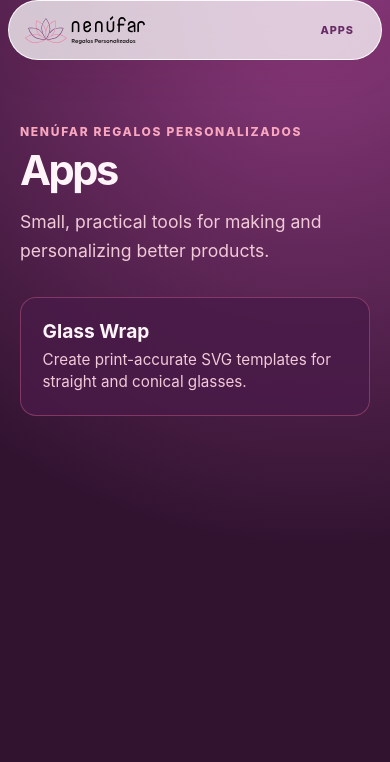
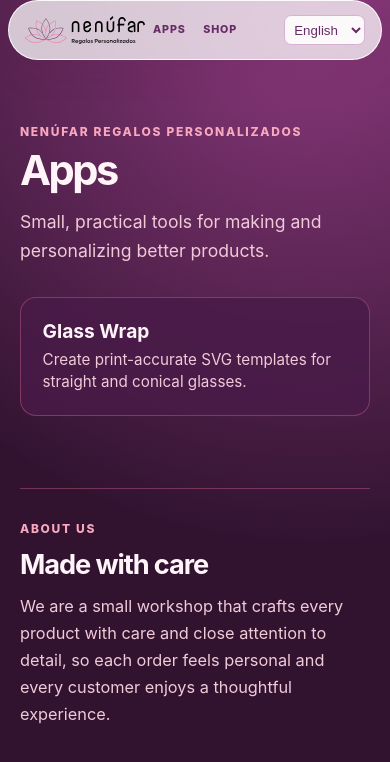
Before and after one commit to holaontiveros/glass-wrap, a website with bundled scripts: page site/index.html in a window 390 px wide. Built offline with nearby package versions, Linux system fonts and the light colour scheme.

Commit message:
feat: localize shared navigation and apps hub

```diff
--- a/site/glass-wrap/app.js
+++ b/site/glass-wrap/app.js
@@ -29,6 +29,9 @@ function renderStaticText() {
   document.querySelector('#page-description').content = text('pageDescription');
   document.querySelectorAll('[data-i18n]').forEach((element) => {
     element.textContent = text(element.dataset.i18n);
+  });
+  document.querySelectorAll('[data-i18n-aria]').forEach((element) => {
+    element.setAttribute('aria-label', text(element.dataset.i18nAria));
   });
   document.querySelectorAll('[data-i18n-placeholder]').forEach((element) => {
     element.placeholder = text(element.dataset.i18nPlaceholder);
--- a/site/index.html
+++ b/site/index.html
@@ -19,22 +19,31 @@
       strong, small { display: block; }
       strong { font-size: 1.2rem; }
       small { margin-top: .35rem; color: #f0cad8; font-size: .95rem; line-height: 1.45; }
+      .about { max-width: 42rem; margin-top: 4.5rem; padding-top: 2rem; border-top: 1px solid rgba(241, 116, 158, .35); }
+      .about h2 { margin: 0 0 .8rem; font-size: clamp(1.7rem, 4vw, 2.4rem); letter-spacing: -.04em; }
+      .about p:last-child { margin: 0; color: #f0cad8; font-size: 1.02rem; line-height: 1.65; }
     </style>
     <link rel="stylesheet" href="./shared/header.css" />
   </head>
   <body>
     <div data-nenufar-header data-root-path="./" data-logo-path="./assets/nenufar_logo_horizontal.svg"></div>
     <main>
-      <p class="eyebrow">NENÚFAR REGALOS PERSONALIZADOS</p>
-      <h1>Apps</h1>
-      <p class="intro">Small, practical tools for making and personalizing better products.</p>
-      <nav class="apps" aria-label="Available apps">
+      <p class="eyebrow" data-i18n="eyebrow">NENÚFAR REGALOS PERSONALIZADOS</p>
+      <h1 data-i18n="heading">Apps</h1>
+      <p class="intro" data-i18n="intro">Small, practical tools for making and personalizing better products.</p>
+      <nav class="apps" data-i18n-aria="availableApps" aria-label="Available apps">
         <a href="./glass-wrap/">
           <strong>Glass Wrap</strong>
-          <small>Create print-accurate SVG templates for straight and conical glasses.</small>
+          <small data-i18n="glassWrapDescription">Create print-accurate SVG templates for straight and conical glasses.</small>
         </a>
       </nav>
+      <section class="about" aria-labelledby="about-heading">
+        <p class="eyebrow" data-i18n="aboutEyebrow">ABOUT US</p>
+        <h2 id="about-heading" data-i18n="aboutHeading">Made with care</h2>
+        <p data-i18n="aboutText">We are a small workshop that crafts every product with care and close attention to detail, so each order feels personal and every customer enjoys a thoughtful experience.</p>
+      </section>
     </main>
     <script type="module" src="./shared/header.js"></script>
+    <script type="module" src="./index.js"></script>
   </body>
 </html>
--- /dev/null
+++ b/site/index.js
@@ -0,0 +1,64 @@
+import {resolveLocale} from './shared/locale.js';
+
+const translations = {
+  en: {
+    pageTitle: 'Nenúfar Apps',
+    pageDescription: 'Small practical utilities by Nenúfar Regalos Personalizados.',
+    language: 'Language',
+    apps: 'Apps',
+    shop: 'Shop',
+    primaryNavigation: 'Primary navigation',
+    eyebrow: 'NENÚFAR REGALOS PERSONALIZADOS',
+    heading: 'Apps',
+    intro: 'Small, practical tools for making and personalizing better products.',
+    availableApps: 'Available apps',
+    glassWrapDescription: 'Create print-accurate SVG templates for straight and conical glasses.',
+    aboutEyebrow: 'ABOUT US',
+    aboutHeading: 'Made with care',
+    aboutText: 'We are a small workshop that crafts every product with care and close attention to detail, so each order feels personal and every customer enjoys a thoughtful experience.',
+  },
+  es: {
+    pageTitle: 'Apps Nenúfar',
+    pageDescription: 'Pequeñas utilidades prácticas de Nenúfar Regalos Personalizados.',
+    language: 'Idioma',
+    apps: 'Apps',
+    shop: 'Tienda',
+    primaryNavigation: 'Navegación principal',
+    eyebrow: 'NENÚFAR REGALOS PERSONALIZADOS',
+    heading: 'Apps',
+    intro: 'Herramientas prácticas para crear y personalizar mejores productos.',
+    availableApps: 'Apps disponibles',
+    glassWrapDescription: 'Crea plantillas SVG a escala real para vasos rectos y cónicos.',
+    aboutEyebrow: 'SOBRE NOSOTROS',
+    aboutHeading: 'Hecho con cuidado',
+    aboutText: 'Somos un pequeño taller que crea cada producto con cuidado y atención al detalle, para que cada pedido se sienta especial y cada cliente disfrute una experiencia cercana.',
+  },
+};
+
+export function translate(locale, key) {
+  return translations[resolveLocale(locale)]?.[key] ?? translations.en[key] ?? key;
+}
+
+if (typeof document !== 'undefined') {
+  const language = document.querySelector('#language');
+  let locale = resolveLocale(navigator.language);
+
+  function render() {
+    document.documentElement.lang = locale;
+    document.title = translate(locale, 'pageTitle');
+    document.querySelector('meta[name="description"]').content = translate(locale, 'pageDescription');
+    document.querySelectorAll('[data-i18n]').forEach((element) => {
+      element.textContent = translate(locale, element.dataset.i18n);
+    });
+    document.querySelectorAll('[data-i18n-aria]').forEach((element) => {
+      element.setAttribute('aria-label', translate(locale, element.dataset.i18nAria));
+    });
+  }
+
+  language.value = locale;
+  language.addEventListener('change', () => {
+    locale = resolveLocale(language.value);
+    render();
+  });
+  render();
+}
--- a/site/shared/header.css
+++ b/site/shared/header.css
@@ -6,6 +6,7 @@
 }
 
 .nenufar-apps-header__inner {
+  position: relative;
   display: flex;
   align-items: center;
   justify-content: space-between;
@@ -39,6 +40,35 @@
   gap: .45rem;
 }
 
+.nenufar-apps-header__nav {
+  position: absolute;
+  left: 50%;
+  display: flex;
+  align-items: center;
+  gap: .2rem;
+  transform: translateX(-50%);
+}
+
+.nenufar-apps-header__nav a {
+  padding: .7rem .95rem;
+  border-radius: 999px;
+  color: #672c66;
+  font-size: .78rem;
+  font-weight: 800;
+  letter-spacing: .08em;
+  line-height: 1;
+  text-decoration: none;
+  text-transform: uppercase;
+  transition: background .16s ease, color .16s ease;
+}
+
+.nenufar-apps-header__nav a:hover,
+.nenufar-apps-header__nav a:focus-visible {
+  background: #672c66;
+  color: #fff;
+  outline: none;
+}
+
 .nenufar-apps-header .language-control {
   display: flex;
   align-items: center;
@@ -63,28 +93,8 @@
   padding: .35rem .45rem;
 }
 
-.nenufar-apps-header__hub-link {
-  padding: .7rem .95rem;
-  border-radius: 999px;
-  color: #672c66;
-  font-size: .78rem;
-  font-weight: 800;
-  letter-spacing: .08em;
-  line-height: 1;
-  text-decoration: none;
-  text-transform: uppercase;
-  transition: background .16s ease, color .16s ease;
-}
-
-.nenufar-apps-header__hub-link:hover,
-.nenufar-apps-header__hub-link:focus-visible {
-  background: #672c66;
-  color: #fff;
-  outline: none;
-}
-
 .nenufar-apps-header__brand:focus-visible,
-.nenufar-apps-header__hub-link:focus-visible {
+.nenufar-apps-header__nav a:focus-visible {
   outline: 2px solid #f1749e;
   outline-offset: 3px;
 }
@@ -94,7 +104,8 @@
   .nenufar-apps-header__inner { min-height: 3.75rem; padding-inline: 1rem; }
   .nenufar-apps-header__brand img { width: 7.5rem; }
   .nenufar-apps-header__actions { gap: .25rem; }
+  .nenufar-apps-header__nav { gap: 0; }
+  .nenufar-apps-header__nav a { padding-inline: .55rem; font-size: .67rem; }
   .nenufar-apps-header .language-control span { position: absolute; width: 1px; height: 1px; overflow: hidden; clip: rect(0 0 0 0); white-space: nowrap; }
   .nenufar-apps-header .language-control select { padding-inline: .3rem; }
-  .nenufar-apps-header__hub-link { padding-inline: .7rem; font-size: .68rem; }
 }
--- a/site/shared/header.js
+++ b/site/shared/header.js
@@ -5,8 +5,12 @@ export function headerMarkup({rootPath, logoPath}) {
         <a class="nenufar-apps-header__brand" href="${rootPath}" aria-label="Nenúfar Apps home">
           <img src="${logoPath}" alt="Nenúfar Regalos Personalizados" />
         </a>
+        <nav class="nenufar-apps-header__nav" data-i18n-aria="primaryNavigation" aria-label="Primary navigation">
+          <a href="${rootPath}" data-i18n="apps">Apps</a>
+          <a href="https://nenufar.mx" data-i18n="shop">Shop</a>
+        </nav>
         <div class="nenufar-apps-header__actions">
-          <a class="nenufar-apps-header__hub-link" href="${rootPath}">Apps</a>
+          <label class="language-control" for="language"><span data-i18n="language">Language</span><select id="language"><option value="en">English</option><option value="es">Español</option></select></label>
         </div>
       </div>
     </header>
@@ -15,13 +19,10 @@ export function headerMarkup({rootPath, logoPath}) {
 
 if (typeof document !== 'undefined') {
   document.querySelectorAll('[data-nenufar-header]').forEach((element) => {
-    const controls = [...element.querySelectorAll('[data-nenufar-header-control]')];
-
     element.innerHTML = headerMarkup({
       rootPath: element.dataset.rootPath ?? './',
       logoPath: element.dataset.logoPath ?? './assets/nenufar_logo_horizontal.svg',
     });
 
-    element.querySelector('.nenufar-apps-header__actions').prepend(...controls);
   });
 }
--- /dev/null
+++ b/site/shared/locale.js
@@ -0,0 +1,3 @@
+export function resolveLocale(browserLanguage) {
+  return String(browserLanguage || '').toLowerCase().split('-')[0] === 'es' ? 'es' : 'en';
+}
```
Also changed, not shown: AGENTS.md (+6 -5 lines), PLAN.md (+6 -5 lines), site/glass-wrap/i18n.js (+6 -6 lines), site/glass-wrap/index.html (+1 -3 lines), test/index/i18n.test.js (added, +9 -0 lines), test/shared/header.test.js (+4 -1 lines), README.md.
